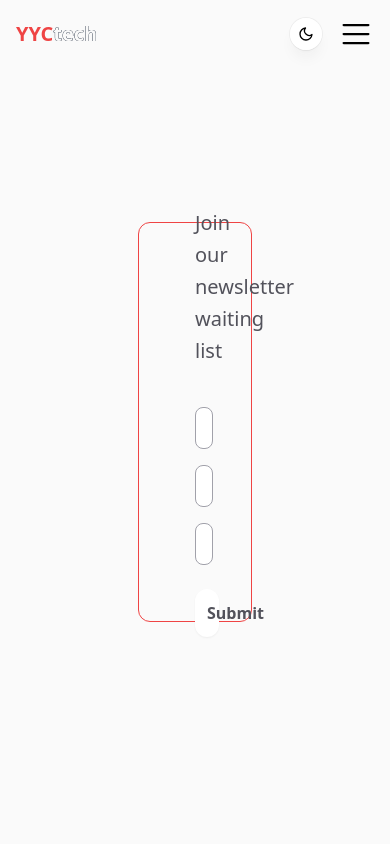
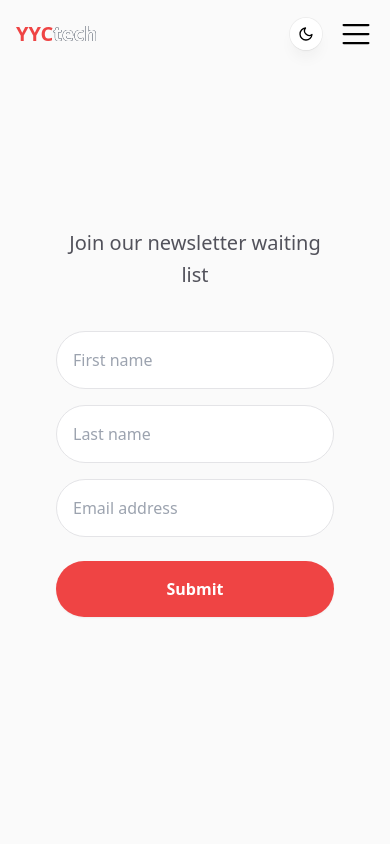
Before and after one commit to yycoss/yyctech, a Next.js app: page /newsletter in a window 390 px wide. Shown: the top 844 px of the page. Built offline with nearby package versions, Linux system fonts and the light colour scheme; no server answers.

Commit message:
fetch groups + add toasts + ui-update

```diff
--- a/package.json
+++ b/package.json
@@ -33,6 +33,7 @@
     "react": "^18.2.0",
     "react-dom": "^18.2.0",
     "react-hook-form": "^7.53.2",
+    "react-hot-toast": "^2.4.1",
     "react-icons": "^5.3.0",
     "react-typed": "^2.0.12",
     "remark-gfm": "^4.0.0",
--- a/src/components/BasicForm/index.tsx
+++ b/src/components/BasicForm/index.tsx
@@ -1,16 +1,24 @@
-'use client';
-import React from 'react';
-import { useForm } from 'react-hook-form';
+'use client'
+import React, { useState } from 'react'
+import { useForm } from 'react-hook-form'
+import toast, { Toaster} from 'react-hot-toast';
+import { useRouter } from 'next/navigation';
 
+const notify = () => toast.success('Thanks for joining out waiting list!');
+const notifyError = () => toast.error('An error occurred. Please try again.');
 const BasicForm = () => {
   const {
     register,
     handleSubmit,
     formState: { errors },
+    reset,
   } = useForm()
+  const [loading, setLoading] = useState(false);
+  const router = useRouter();
 
   const onSubmit = (data: any) => {
     const { firstName, lastName, email } = data
+    setLoading(true);
 
     fetch('/api/subscribe', {
       method: 'POST',
@@ -20,20 +28,25 @@ const BasicForm = () => {
       body: JSON.stringify({ firstName, lastName, email }),
     })
       .then((res) => res.json())
-      .then((data) => {
-        console.log('Success:', data)
-        alert('Success! You are now on the waiting list.')
+      .then(async () => {
+        setLoading(false);
+        notify();
+        reset();
+        await new Promise(resolve => setTimeout(resolve, 1500));
+        router.push('/');
       })
       .catch((error) => {
-        console.error('Error:', error)
-        alert('An error occurred. Please try again.')
+        console.log(error);
+        setLoading(false);
+        notifyError();
       })
   }
 
   return (
     <form
       onSubmit={handleSubmit(onSubmit)}
-      className="text-zinc-600 dark:text-zinc-200 flex h-[400px] w-1/4 flex-col justify-center rounded-xl border border-red-500 dark:border-zinc-400 p-14"    >
+      className="flex h-[400px] flex-col justify-center p-14 text-zinc-600 xl:w-1/4 dark:border-zinc-400 dark:text-zinc-200"
+    >
       <h1 className="mb-10 text-center text-xl">
         Join our newsletter waiting list
       </h1>
@@ -44,12 +57,10 @@ const BasicForm = () => {
           {...register('firstName', { required: 'First name is required' })}
           type="text"
           placeholder="First name"
-          className="w-full rounded-lg border border-zinc-400 p-2"
+          className="w-full rounded-full border border-zinc-200 p-4"
         />
         {errors.firstName?.message && (
-          <p style={{ color: 'red' }}>
-            {errors.firstName?.message?.toString()}
-          </p>
+          <p className='pl-4'>{errors.firstName?.message?.toString()}</p>
         )}
       </div>
       <div style={{ marginBottom: '1rem' }}>
@@ -59,11 +70,9 @@ const BasicForm = () => {
           {...register('lastName', { required: 'Last name is required' })}
           type="text"
           placeholder="Last name"
-          className="w-full rounded-lg border border-zinc-400 p-2"
+          className="w-full rounded-full border border-zinc-200 p-4"
         />
-        {errors.lastName && (
-          <p style={{ color: 'red' }}>{errors.lastName?.message?.toString()}</p>
-        )}
+        {errors.lastName && <p className='pl-4'>{errors.lastName?.message?.toString()}</p>}
       </div>
 
       <div style={{ marginBottom: '1rem' }}>
@@ -79,21 +88,21 @@ const BasicForm = () => {
           })}
           type="email"
           placeholder="Email address"
-          className="w-full rounded-lg border border-zinc-400 p-2"
+          className="w-full rounded-full border border-zinc-200 p-4"
         />
-        {errors.email?.message && (
-          <p style={{ color: 'red' }}>{errors.email.message.toString()}</p>
-        )}
+        {errors.email?.message && <p className='pl-4'>{errors.email.message.toString()}</p>}
       </div>
 
       <button
+        disabled={loading}
         type="submit"
-        className="mt-2 w-full rounded-full bg-white p-3 font-semibold shadow-sm transition-all duration-300 hover:bg-red-500 hover:tracking-widest hover:text-white lg:mt-4 dark:border dark:bg-transparent dark:hover:bg-white dark:hover:font-semibold dark:hover:text-red-500"
+        className="mt-2 w-full rounded-full p-4 font-semibold shadow-sm transition-all hover:border text-white hover:text-zinc-600 duration-300 bg-red-500 hover:bg-white hover:tracking-widest hover:text-white lg:mt-4 dark:border dark:hover:text-white dark:bg-transparent dark:hover:bg-red-500 dark:hover:font-semibold dark:hover:white"
       >
-        Submit
+        {loading ? 'Sending...' : 'Submit'}
       </button>
+      <Toaster />
     </form>
   )
 }
 
-export default BasicForm;
+export default BasicForm
--- a/src/components/Header.tsx
+++ b/src/components/Header.tsx
@@ -33,7 +33,7 @@ export function Header() {
               </span>
             </p>
           </Link>
-          <div className="hidden items-center justify-end gap-0 antialiased md:flex lg:gap-1">
+          <div className="hidden items-center justify-end gap-0 antialiased md:flex lg:gap-1 w-full">
             <NavItem
               pathname={pathname}
               resolvedTheme={resolvedTheme}
@@ -44,14 +44,14 @@ export function Header() {
               pathname={pathname}
               resolvedTheme={resolvedTheme}
               path="/newsletter"
-              text="Join Us"
+              text="Newsletter"
             />
-            <NavItem
+            {/* <NavItem
               pathname={pathname}
               resolvedTheme={resolvedTheme}
               path="/contact"
               text="Contact"
-            />
+            /> */}
           </div>
           <div className="flex items-center gap-2">
             <ThemeToggle />
--- a/src/components/MobileNav/MobileNav.tsx
+++ b/src/components/MobileNav/MobileNav.tsx
@@ -85,9 +85,9 @@ export default function MobileNav() {
           <Link href="/newsletter" onClick={() => setIsOpen(false)}>
             <li className="select-none py-4 text-xl">JOIN US</li>
           </Link>
-          <Link href="/contact" onClick={() => setIsOpen(false)}>
+          {/* <Link href="/contact" onClick={() => setIsOpen(false)}>
             <li className="select-none py-4 text-xl">CONTACT</li>
-          </Link>
+          </Link> */}
         </ul>
       </div>
     </div>
--- a/src/components/NavItem/NavItem.tsx
+++ b/src/components/NavItem/NavItem.tsx
@@ -24,12 +24,12 @@ const NavItem = ({
                   (resolvedTheme === 'light' || resolvedTheme == undefined)
                 ? '#eb4034'
                 : 'transparent',
-          color:
-            pathname === path
-              ? 'white'
-              : resolvedTheme === 'dark'
-                ? 'white'
-                : '#dd514c',
+          // color:
+          //   pathname === path
+          //     ? 'white'
+          //     : resolvedTheme === 'dark'
+          //       ? 'white'
+          //       : '#dd514c',
         }}
         className={`text-xs font-medium text-white backdrop-blur hover:shadow lg:text-[1em] dark:ring-1 dark:ring-zinc-900/5 dark:hover:ring-white/20 ${resolvedTheme === 'dark' ? 'hover:bg-[#252529]' : 'hover:bg-[#f5f0f7]'} rounded-full px-4 py-3 transition-all duration-200`}
       >
--- a/src/components/TabSection.tsx
+++ b/src/components/TabSection.tsx
@@ -80,8 +80,7 @@ export function TabSection(communities: any ) {
               <p className="mt-3 text-base text-zinc-600 dark:text-zinc-400">
                 Find events and meetups happening in Calgary&apos;s tech
                 community. Explore opportunities to learn, connect, and
-                collaborate. Contact [contact info] if you have an event you
-                want to add to the list.
+                collaborate.
               </p>
             </div>
             <Events />
```
Also changed, not shown: 1 other file (tests, documents, lock files or other folders).
